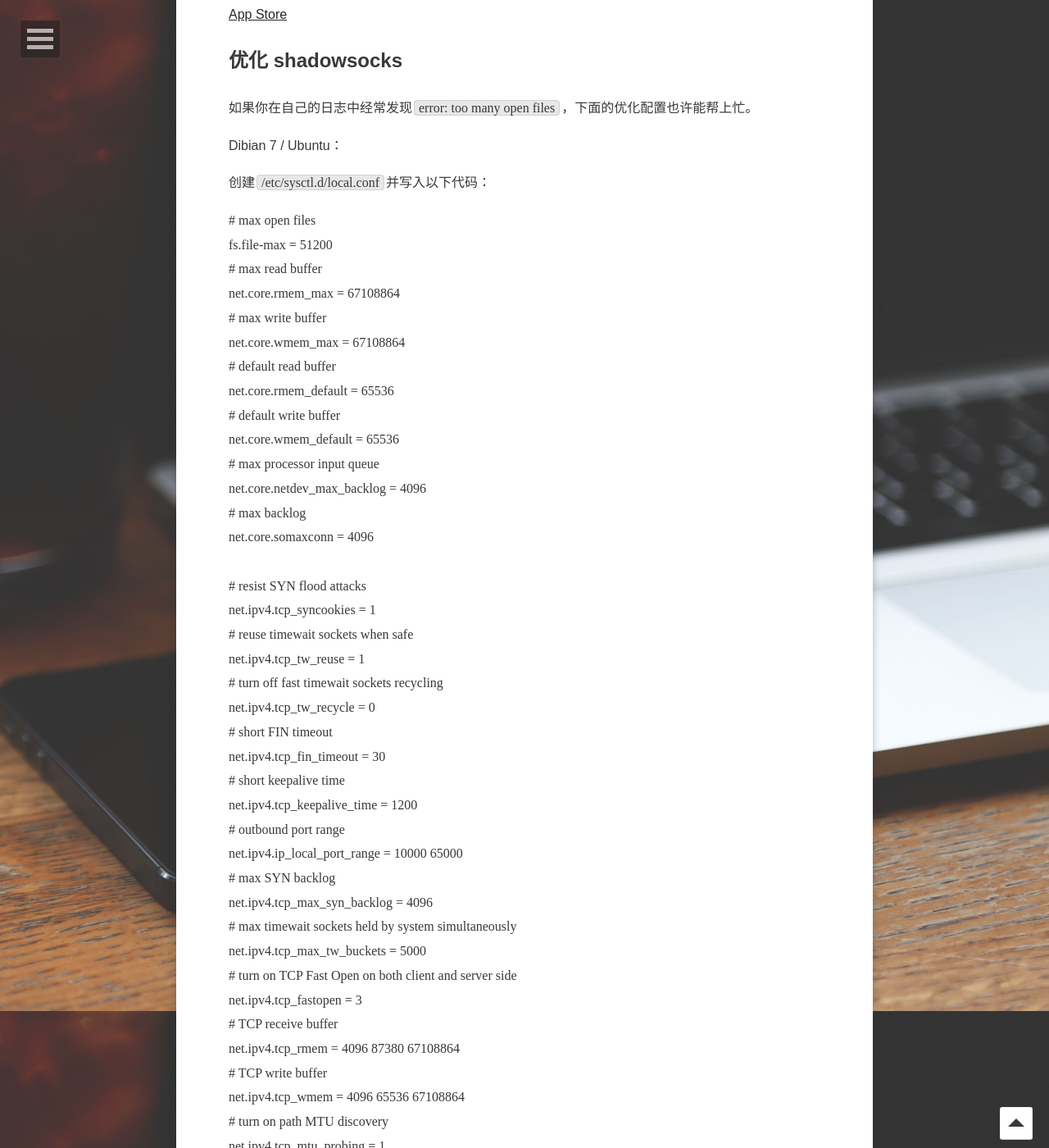
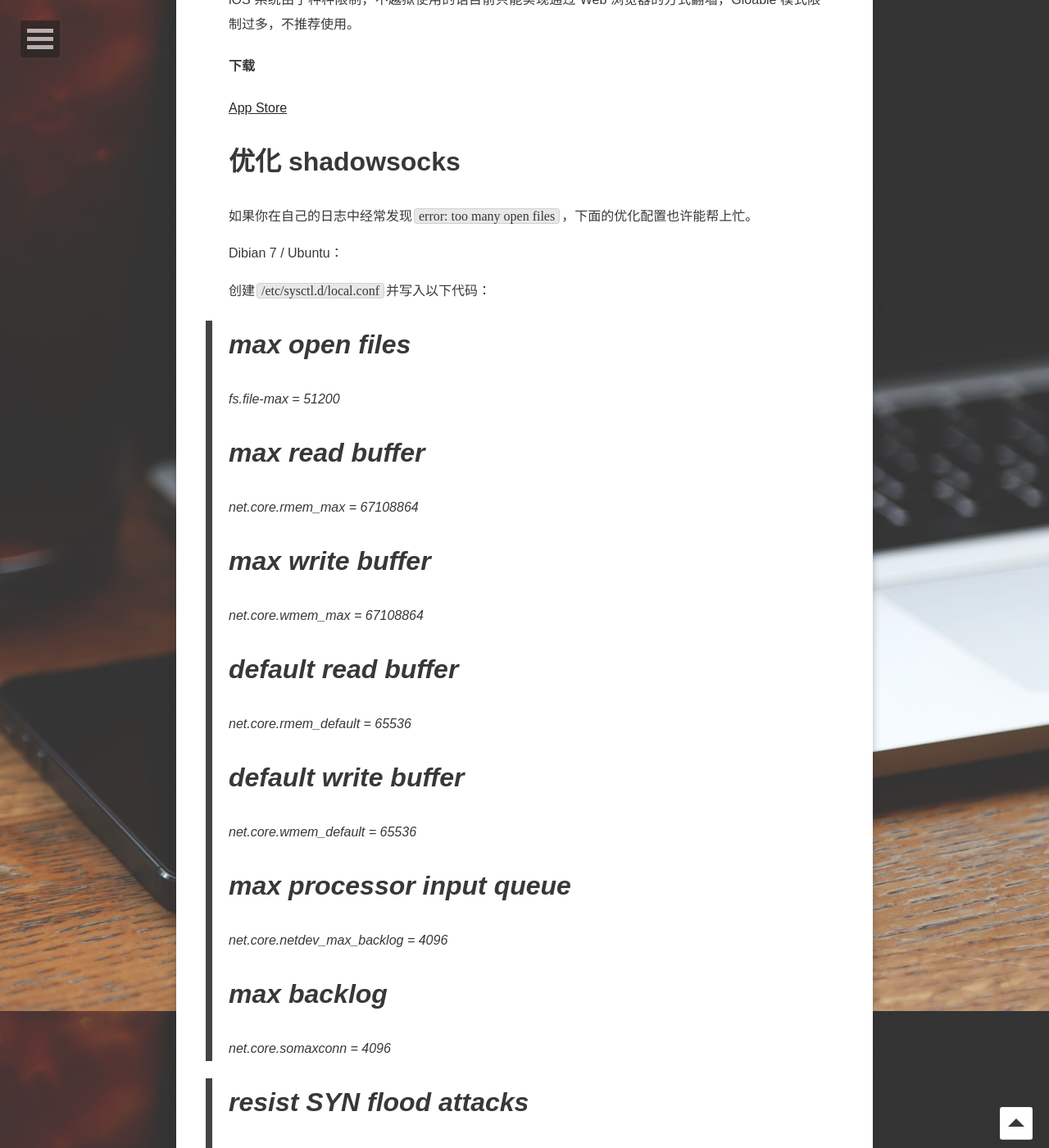
Before and after one commit to meetwk90/meetwk90.github.io, a Jekyll site: the page built from _posts/2016-06-06-科学上网利器——Shadowsocks的搭建及优化.md, in a window 1280 px wide and 1400 px high, scrolled down 5227 px. Shown: the whole window at 82% size. Built offline with Jekyll 4.4.1, drawn with Linux system fonts in a browser that asks for light colours; some web fonts are replaced; comment, search, counter and statistics services are not loaded; some of the changed text lies outside the part shown.

Commit message:
[科学上网利器——Shadowsocks的搭建、配置及优化] optimize format

```diff
--- a/_posts/2016-06-06-科学上网利器——Shadowsocks的搭建及优化.md
+++ b/_posts/2016-06-06-科学上网利器——Shadowsocks的搭建及优化.md
@@ -10,7 +10,7 @@
 - VPN
 ---
 
-## Shadowsocks 的原理 ##
+# Shadowsocks 的原理 #
 
 简单理解的话，Shadowsocks 是将以前通过 SSH 创建的 Socks5 协议拆开成 Server 端和 Client 端。
 
@@ -25,37 +25,37 @@
 
 缺点也依然明显，需要一点点技术和资源（墙外 VPS 服务器）来搭建 Shadowsocks 服务。
 
-## Shadowsocks 的搭建 ##
+# Shadowsocks 的搭建 #
 
 首先，我假定你已经拥有了自己的 VPS（要在国外或香港的）。如果你没有，go back to [DigitalOcean + Ubuntu+ WordPress 个人建站全记录](/DigitalOcean-+-Ubuntu+-WordPress-个人建站全记录/) and get one!
 
 以下是 Shadowsocks 搭建步骤。
 
-### 服务端 ###
+## 服务端 ##
 
-#### 安装 ####
+### 安装 ###
 
-##### Dibian / Ubuntu: #####
+#### Dibian / Ubuntu: ####
 
 <code>
 sudo apt-get install python-pip
 pip install shadowsocks
 </code>
 
-##### CentOS: #####
+#### CentOS: ####
 
 <code>
 yum install python-setuptools && easy_install pip
 pip install shadowsocks
 </code>
 
-##### Windows: #####
+#### Windows: ####
 
 不建议使用 Windows 服务器。
 
-#### 使用 ####
+### 使用 ###
 
-##### 方法 1 #####
+#### 方法 1 ####
 
 运行 Shadowsocks 服务端：
 
@@ -75,7 +75,7 @@
 
 用<code>-h</code>查看所有参数。
 
-##### 方法 2 #####
+#### 方法 2 ####
 
 或者你可以使用配置文件（Config File）进行配置。
 
@@ -155,11 +155,11 @@
 
 <code>ssserver -c /etc/shadowsocks.json -d stop</code>
 
-### 客户端 ###
+## 客户端 ##
 
-#### Windows ####
+### Windows ###
 
-##### 功能 #####
+#### 功能 ####
 
 1. 系统代理设置
 2. PAC 模式和全局模式
@@ -168,58 +168,58 @@
 5. 支持多服务器切换
 6. 支持 UDP 代理
 
-##### 下载 #####
+#### 下载 ####
 
 [3.0版本下载](http://o8c8x14zj.bkt.clouddn.com/Shadowsocks-3.0.zip)
 
-##### 基本使用 #####
+#### 基本使用 ####
 
 1. 在任务栏找到 Shadowsocks 图标
 2. 在<code>服务器</code>菜单添加自己的服务器
 3. 选择<code>启用系统代理</code>来启用。请禁用浏览器里的代理插件，或把它们设置为使用系统代理。
 4. 除了设为系统代理，你也可以直接自己配置浏览器代理。在 SwitchOmega 中把代理设置为 SOCKS5 或 HTTP 的 127.0.0.1：1080。这个1080端口可以在服务器设置中设置。
 
-##### PAC #####
+#### PAC ####
 
 1. 可以编辑 PAC 文件来修改 PAC 设置。Shadowsocks 会监听文件变化，修改后会自动生效。
 2. 你也可以从 [GFWList](https://github.com/gfwlist/gfwlist) (由第三方维护)更新 PAC 文件。
 3. 你也可以使用在线 PAC URL。
 
-##### 服务器自动切换 #####
+#### 服务器自动切换 ####
 
 1. 负载均衡：随机选择已添加的服务器
 2. 高可用：根据延迟和丢包率自动选择已添加的服务器
 3. 累计丢包率：通过定时 ping 来测速和选择。如果要使用本功能，请打开菜单里的<code>统计可用性</code>。
 
-#### OS X ####
+### OS X ###
 
 OS X 10.8+ 可用。
 
-##### 下载 #####
+#### 下载 ####
 
 [2.6.3版本下载](http://o8c8x14zj.bkt.clouddn.com/ShadowsocksX-2.6.3.dmg)
 
-##### 基本使用 #####
+#### 基本使用 ####
 
 基本等同 Windows 版。
 
-#### Android ####
+### Android ###
 
-##### 下载 #####
+#### 下载 ####
 
 [2.9.10版本 apk 下载](http://o8c8x14zj.bkt.clouddn.com/shadowsocks-nightly-2.9.10.apk)
 
 [Google Play](https://play.google.com/store/apps/details?id=com.github.shadowsocks)
 
-#### iOS ####
+### iOS ###
 
 iOS 系统由于种种限制，不越狱使用的话目前只能实现通过 Web 浏览器的方式翻墙，Gloable 模式限制过多，不推荐使用。
 
-##### 下载 #####
+#### 下载 ####
 
 [App Store](https://itunes.apple.com/us/app/shadowsocks/id665729974?ls=1&mt=8)
 
-## 优化 shadowsocks ##
+# 优化 shadowsocks #
 
 如果你在自己的日志中经常发现<code>error: too many open files</code>，下面的优化配置也许能帮上忙。
 
@@ -227,8 +227,7 @@
 
 创建<code>/etc/sysctl.d/local.conf</code>并写入以下代码：
 
-<pre>
-# max open files
+># max open files
 fs.file-max = 51200
 # max read buffer
 net.core.rmem_max = 67108864
@@ -243,7 +242,7 @@
 # max backlog
 net.core.somaxconn = 4096
 
-# resist SYN flood attacks
+># resist SYN flood attacks
 net.ipv4.tcp_syncookies = 1
 # reuse timewait sockets when safe
 net.ipv4.tcp_tw_reuse = 1
@@ -268,12 +267,11 @@
 # turn on path MTU discovery
 net.ipv4.tcp_mtu_probing = 1
 
-# for high-latency network
+># for high-latency network
 net.ipv4.tcp_congestion_control = hybla
 
-# for low-latency network, use cubic instead
+># for low-latency network, use cubic instead
 # net.ipv4.tcp_congestion_control = cubic
-</pre>
 
 然后:
 
```
